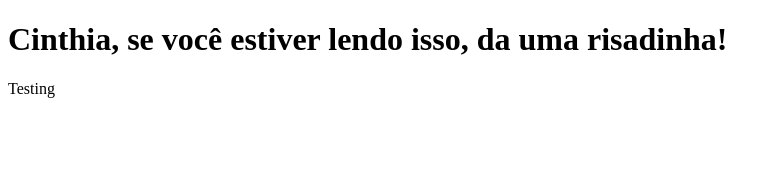
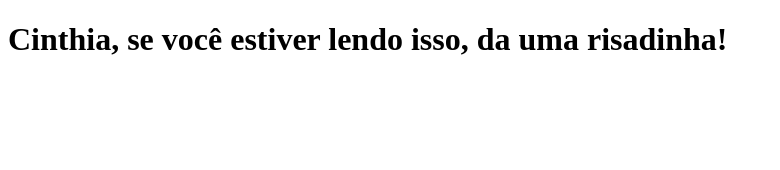
Before and after one commit to J040/clone-tabnews, a Next.js app: page / in a window 1280 px wide. Shown: the top 170 px of the page, without its empty margins (0-780 px from the left). Built offline with nearby package versions, Linux system fonts and the light colour scheme.

Commit message:
Removing 'testing'

```diff
--- a/pages/index.js
+++ b/pages/index.js
@@ -2,7 +2,6 @@ function Home() {
     var content =
     <div>
         <h1>Cinthia, se você estiver lendo isso, da uma risadinha!</h1>
-        <p>Testing</p>
     </div>;
     return content;
 }
```
